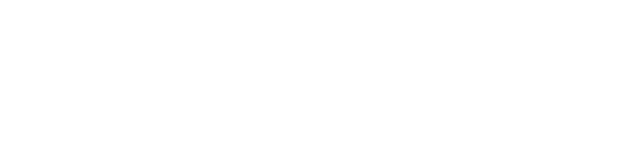
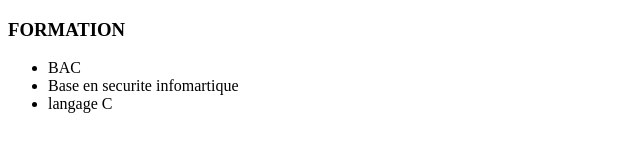
Before and after one commit to ozias11/git-mon-cv, a plain HTML site: page index.html in a window 1280 px wide. Shown: the whole page, without its empty margins (0-640 px from the left). Drawn offline with Linux system fonts and the light colour scheme.

Commit message:
mise en place de la section formation

```diff
--- a/index.html
+++ b/index.html
@@ -7,6 +7,17 @@
     <title>Document</title>
 </head>
 <body>
-
+    <h3>FORMATION</h3>
+    <ul>
+        <li>
+            BAC
+        </li>
+        <li>
+            Base en securite infomartique
+        </li>
+        <li>
+            langage C
+        </li>
+    </ul>
 </body>
 </html>
```
